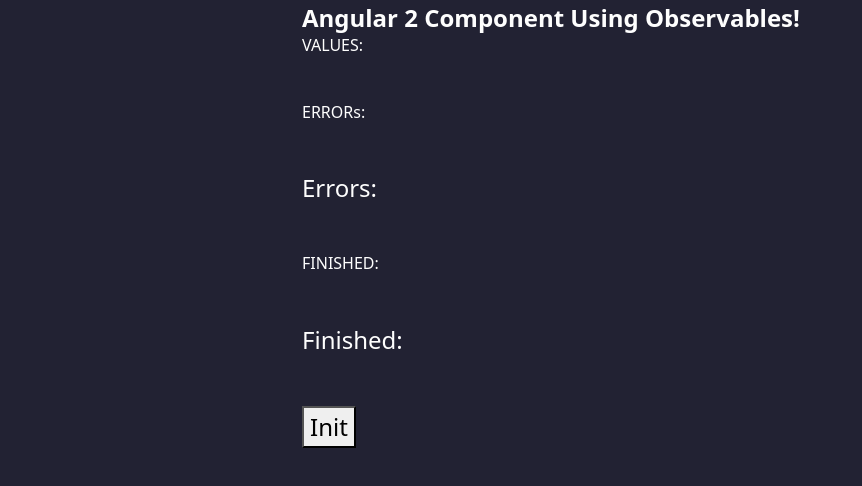
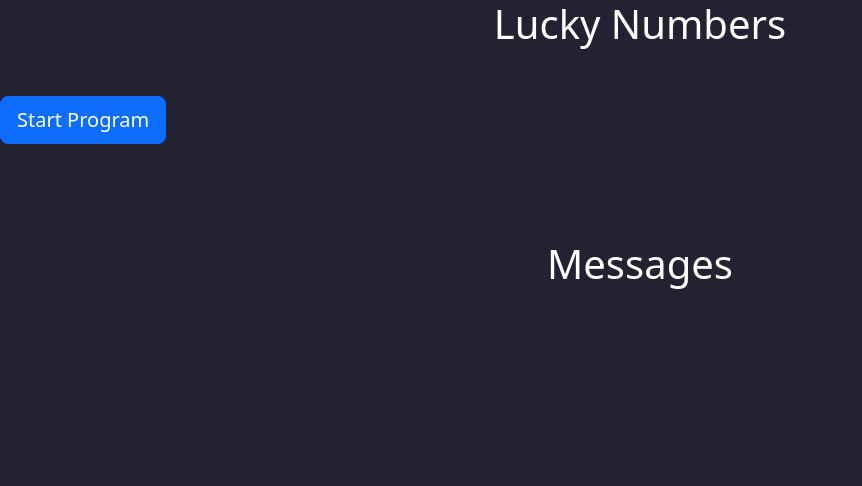
Before and after one commit to imcgonigle/rxjs-practice, an Angular app: page / in a window 1280 px wide. Shown: the top 486 px of the page, without its empty margins (0-862 px from the left). Built offline with nearby package versions, Linux system fonts and the light colour scheme.

Commit message:
remove some elements and put others in containers

```diff
--- a/src/app/app.component.html
+++ b/src/app/app.component.html
@@ -1,14 +1,17 @@
-<div class="container">
-    <b>Angular 2 Component Using Observables!</b>
-
-    <h6>VALUES:</h6>
-    <div *ngFor="let value of values">- {{ value }}</div>
-
-    <h6>ERRORs:</h6>
-    <div>Errors: {{anyErrors}}</div>
-
-    <h6>FINISHED:</h6>
-    <div>Finished: {{ finished }}</div>
-
-    <button clss="btn btn-primary" (click)="init()">Init</button>
+<div class="app-container">
+    <div class="number-container">
+        <h1 class="text-center">Lucky Numbers</h1>
+        <div class="number" *ngFor="let value of values">- {{ value }}</div>
+    </div>
+    <div>
+        <button class="btn btn-primary btn-lg" (click)="init()">Start Program</button>
+        <div class="status-container">
+            <h3 class="text-danger" *ngIf="anyErrors">ERROR</h3>
+            <h3 class="text-success" *ngIf="finished">FINISHED</h3>
+        </div>
+    </div>
+    <div class="message-container">
+        <h1 class="text-center">Messages</h1>
+        <div class="message" *ngFor="let message of messages">{{ message }}</div>
+    </div>
 </div>
```
